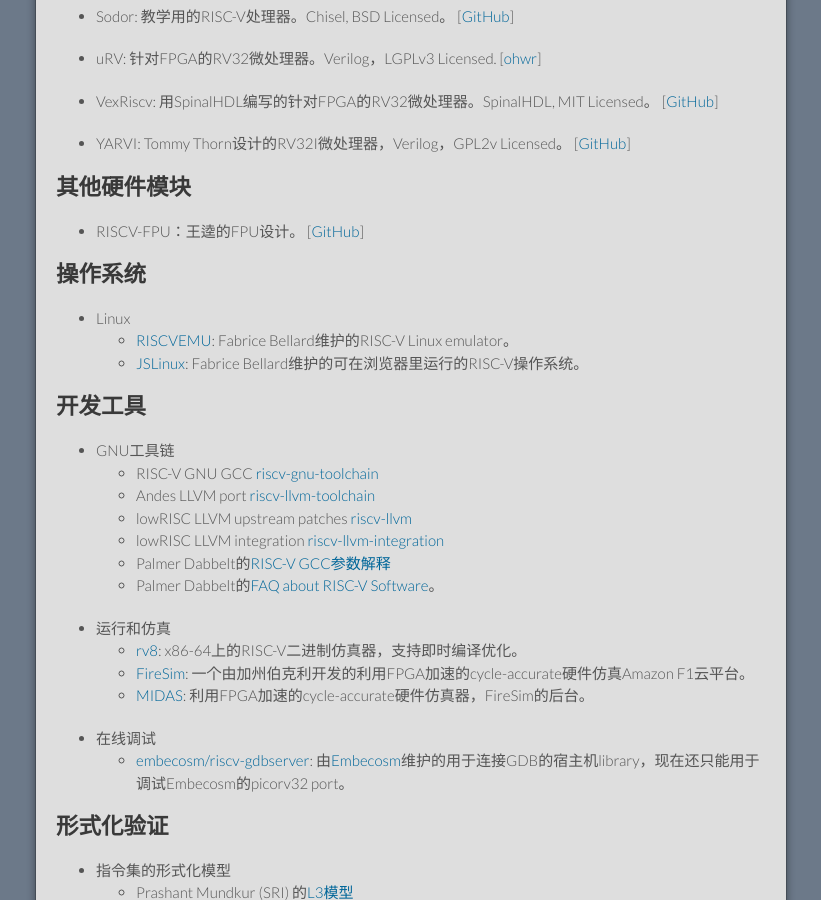
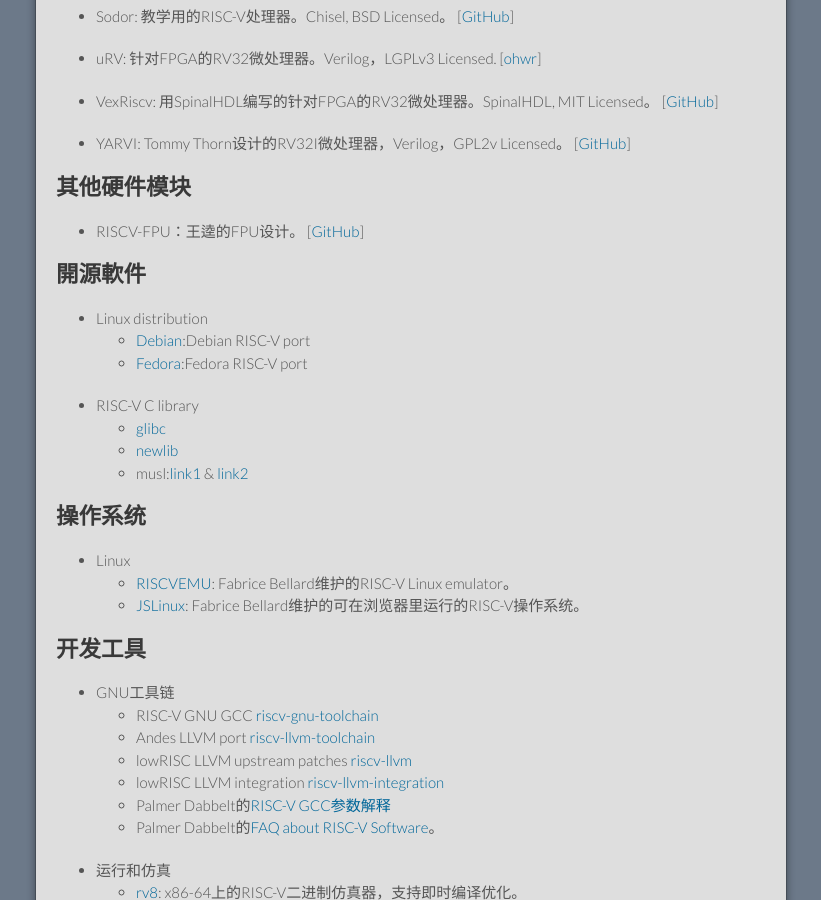
Before and after one commit to cnrv/home, a Jekyll site: the page built from resource.md, in a window 1280 px wide and 900 px high, scrolled down 1331 px. Shown: the whole window, without its empty margins (229-1050 px from the left). Built offline with Jekyll 4.4.1, drawn with Linux system fonts in a browser that asks for light colours; Markdown is read by kramdown in place of the engine named in the settings; comment, search, counter and statistics services are not loaded; our own code applies the rules of GitHub Pages for plain Markdown files.

Commit message:
加上Debian, Fedora, C libraries的資料

```diff
--- a/resource.md
+++ b/resource.md
@@ -98,6 +98,17 @@
 + RISCV-FPU：王逵的FPU设计。
   [[GitHub](https://github.com/cnrv/RISCV-FPU)]
 
+## 開源軟件
+
++ Linux distribution
+  - [Debian](https://wiki.debian.org/RISC-V#What_is_a_Debian_port.3F):Debian RISC-V port
+  - [Fedora](https://fedoraproject.org/wiki/Architectures/RISC-V/Bootstrapping):Fedora RISC-V port
+
++ RISC-V C library
+  - [glibc](https://www.google.com/search?q=risc-v+glibc&ie=utf-8&oe=utf-8&client=firefox-b)
+  - [newlib](https://github.com/riscv/riscv-newlib)
+  - musl:[link1](https://github.com/rv8-io/musl-riscv-toolchain) & [link2](https://github.com/lluixhi/musl-riscv)
+
 ## 操作系统
 
 + Linux
```
